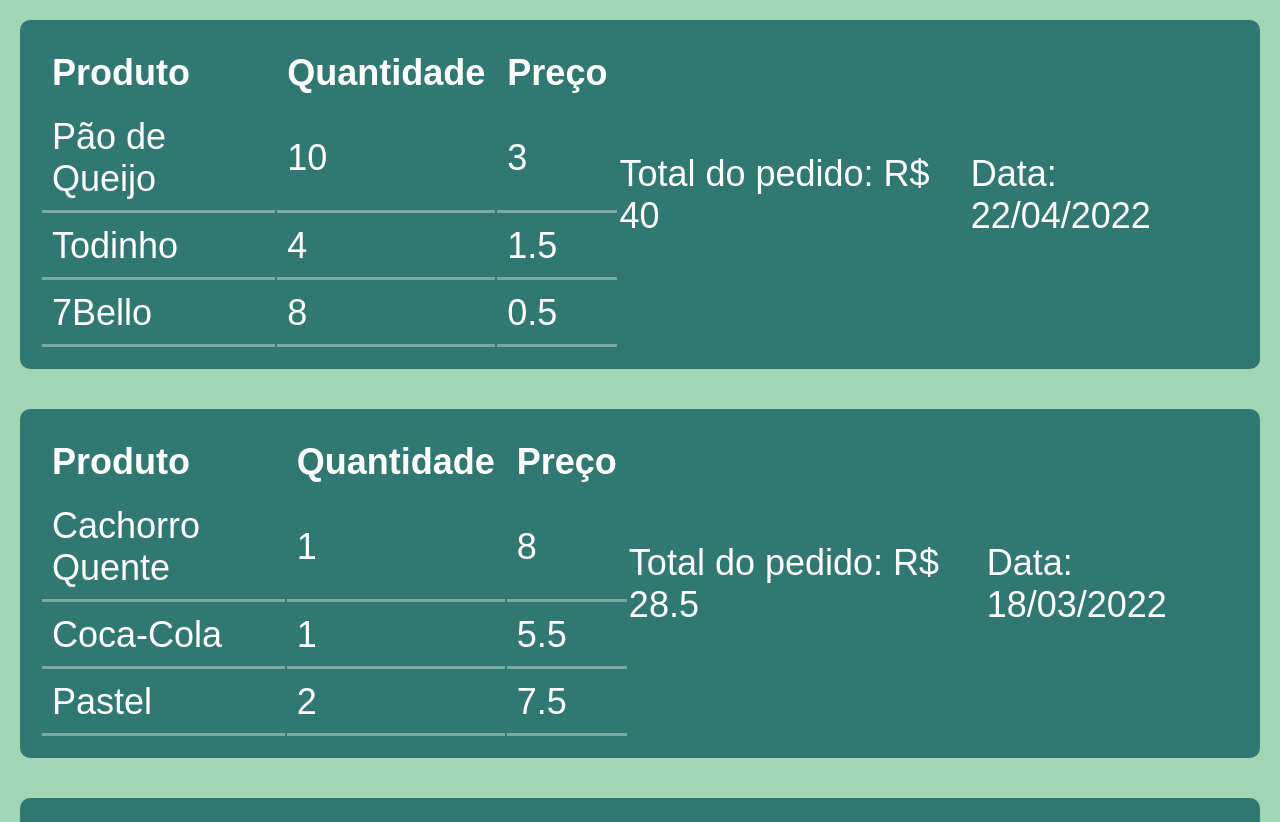
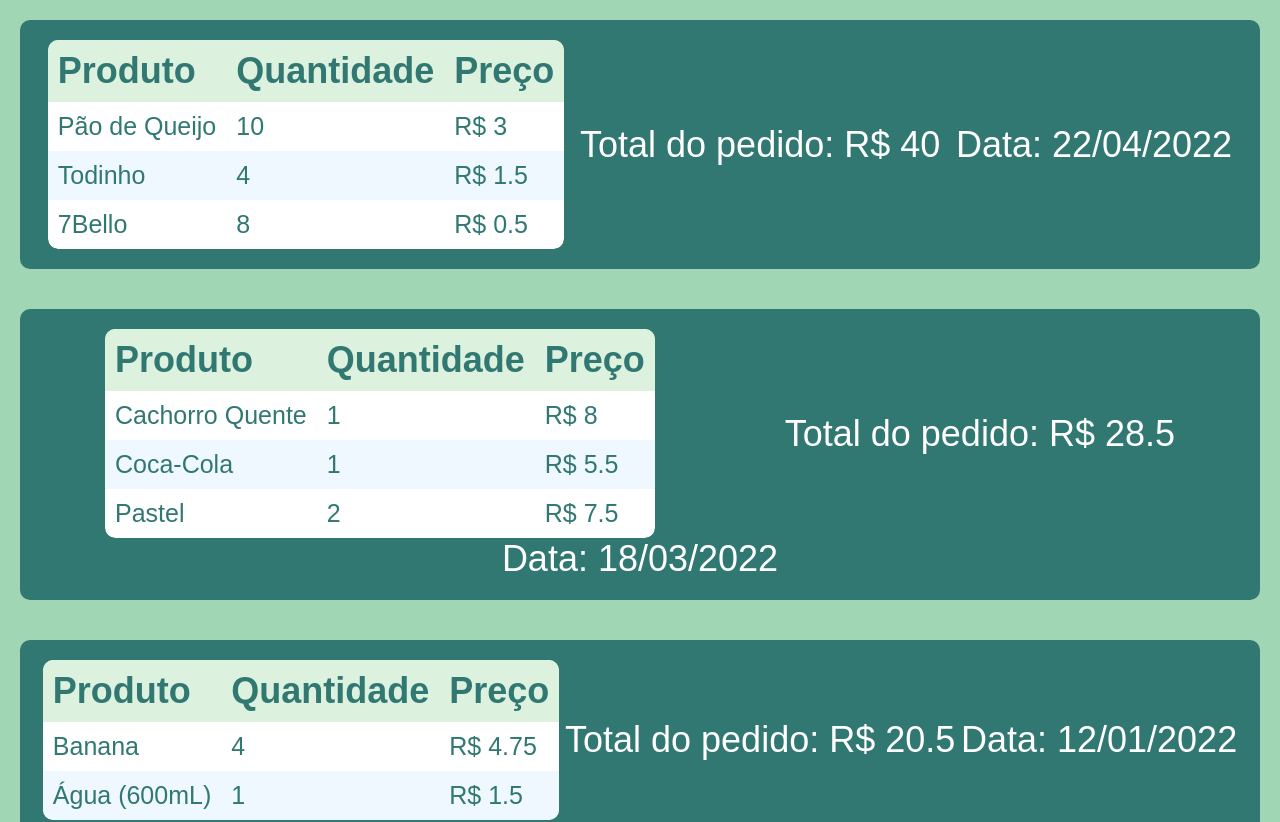
Before and after one commit to enricopizzol/natus-rest, a React (Create React App) app: page /history in a window 1280 px wide. Shown: the top 822 px of the page. Built offline with nearby package versions, Linux system fonts and the light colour scheme.

Commit message:
tabela estilizada e js funcional

```diff
--- a/src/components/orderHistory/orderHistory.css
+++ b/src/components/orderHistory/orderHistory.css
@@ -8,24 +8,39 @@
     padding:20px;
     display: flex;
     justify-content: space-around;
+    flex-wrap:wrap;
     align-items: center;
     background: #317873;
     border-radius: 10px;
 }
 
-.hs td, .hs th{
+.hs-table-wrapper {
+    border-radius: 10px;
+    overflow: hidden;
+}
+
+td, th{
     padding:10px;
     text-align: left;
+    color:#317873;
 }
 
-.hs tr{
-    color: #317873;
-    border-radius: 10px;
-    text-align: left;
-    background: #dcf1de;
+td {
+    font-size:25px;
 }
 
-.hs td{
-    border-bottom-style: solid;
-    border-color: #dcf1de69;
+thead {
+    background-color: #dcf1de;
 }
+
+.hs-table{
+    border-collapse:collapse;
+    background-color: white;
+    border-radius: 10px;
+    border-top-left-radius: 10px;
+    border-top-right-radius: 10px;
+}
+
+tr:nth-child(even) {
+    background-color: aliceblue;
+}
--- a/src/components/orderHistory/orderHistory.js
+++ b/src/components/orderHistory/orderHistory.js
@@ -17,22 +17,26 @@ const OrderHistory = () => {
             <div className="hs-container">
                 {userHistory["orders"].map((order, orderIndex) => (
                     <div className="hs-order-container">
-                        <table className="hs-table-container">
-                            <tbody>
+                        <div className = "hs-table-wrapper">
+                            <table className="hs-table">
+                                <thead classname = "hs-head">
                                     <tr className = "hs">
                                         <th className = "hs">Produto</th>
                                         <th className = "hs">Quantidade</th>
                                         <th className = "hs">Preço</th>
                                     </tr>
+                                </thead>
+                                <tbody classname = "hs">
                                     {order["products"].map((product, productIndex) => (
                                         <tr className = "hs">
                                             <td className = "hs">{product.name}</td>
                                             <td className = "hs">{product.quantity}</td>
-                                        <td className = "hs">{product.price}</td>
+                                            <td className = "hs">R$ {product.price}</td>
                                         </tr>
                                     ))}
                                 </tbody>
                             </table>
+                        </div>
                         <span>Total do pedido: R$ {order["total"]}</span>
                         <span>Data: {order["date"]}</span>
                     </div>
```
Lines whose indentation alone changed are shown as unchanged.
